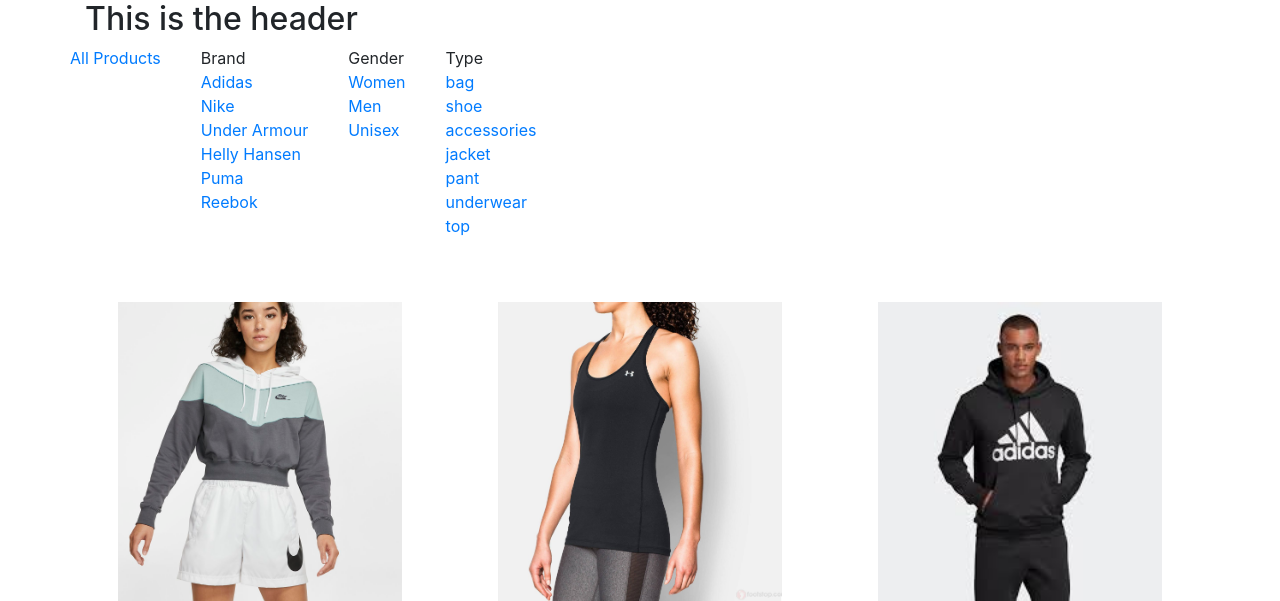
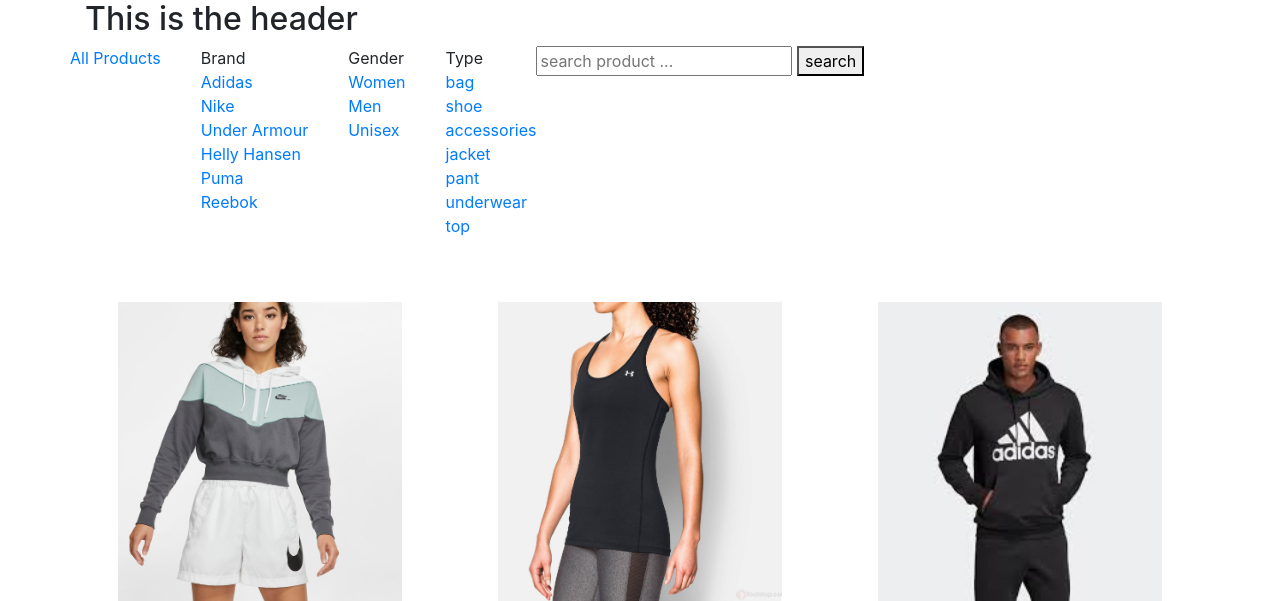
Before and after one commit to lanle98/Le_L_Le_T_3014_CMS, a PHP site: page / in a window 1280 px wide. Shown: the top 601 px of the page. Run offline with PHP 8.4, Linux system fonts and the light colour scheme; data comes from the database, SQL or seed files in the repository.

Commit message:
added search function

```diff
--- a/admin/scripts/read.php
+++ b/admin/scripts/read.php
@@ -62,3 +62,17 @@ function getFilter($tbl, $col)
         return 'There was a problem accessing this info';
     }
 }
+
+function searchProducts($products_table, $input)
+{
+    $pdo = Database::getInstance()->getConnection();
+
+    $queryAll = "SELECT * FROM $products_table having product_name like '%$input%';";
+    $results = $pdo->query($queryAll);
+
+    if ($results) {
+        return $results;
+    } else {
+        return 'There was a problem accessing this info';
+    }
+}
--- a/templates/header.php
+++ b/templates/header.php
@@ -1,4 +1,16 @@
-<?php require_once 'load.php'; ?>
+<?php require_once 'load.php';
+
+if (isset($_GET['submit'])) {
+    $products_table = 'tbl_products';
+    $input = $_GET['search'];
+    $getProducts = searchProducts($products_table, $input);
+}
+
+
+?>
+
+
+
 
 <header>
     <h2>This is the header</h2>
@@ -38,6 +50,10 @@
         </ul>
 
 
+        <form action="index.php" method="get">
+            <input name='search' type="text" placeholder="search product ...">
+            <button name="submit" type="submit">search</button>
+        </form>
 
     </nav>
 </header>
```
Also changed, not shown: 1 other file.
